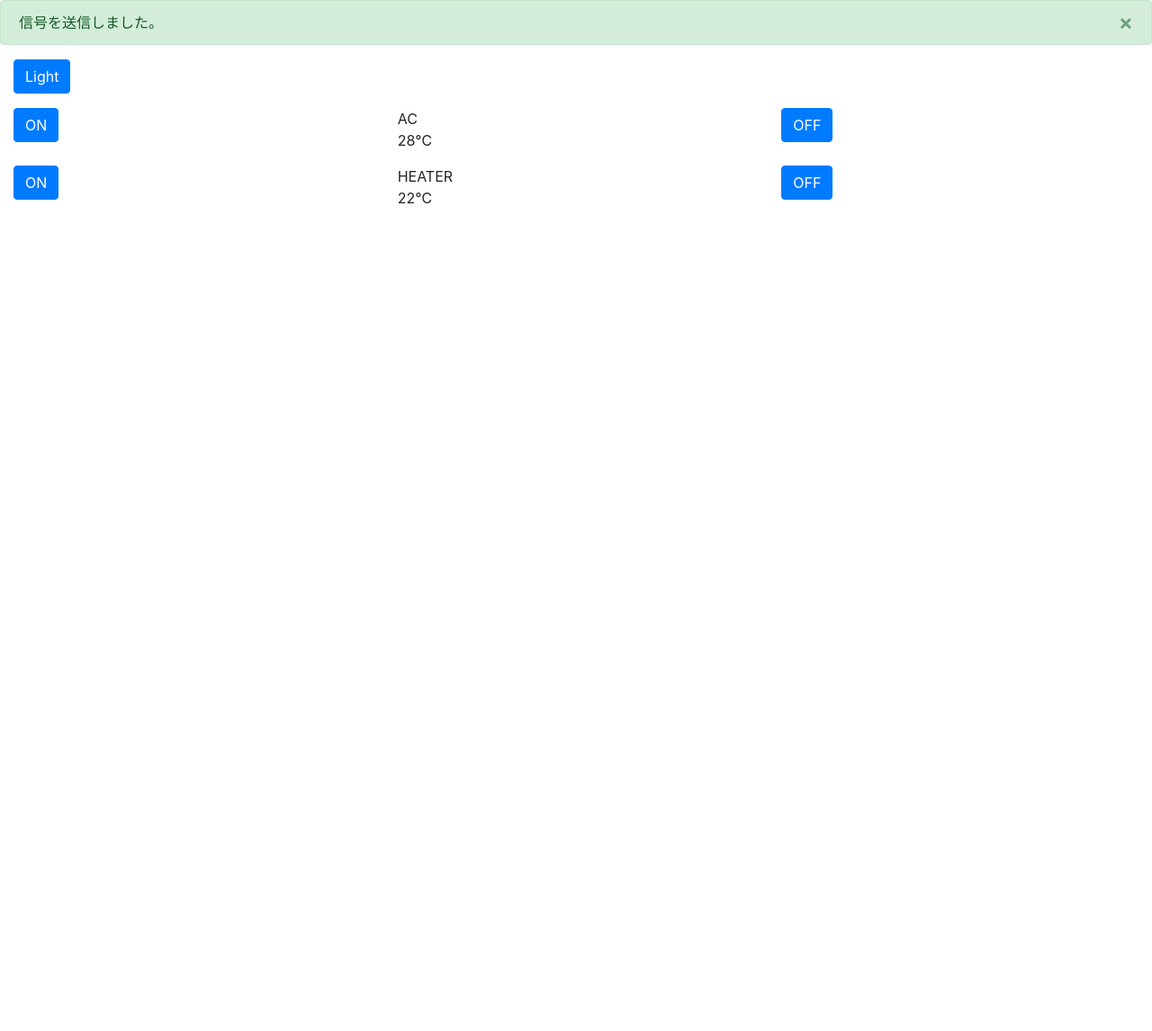
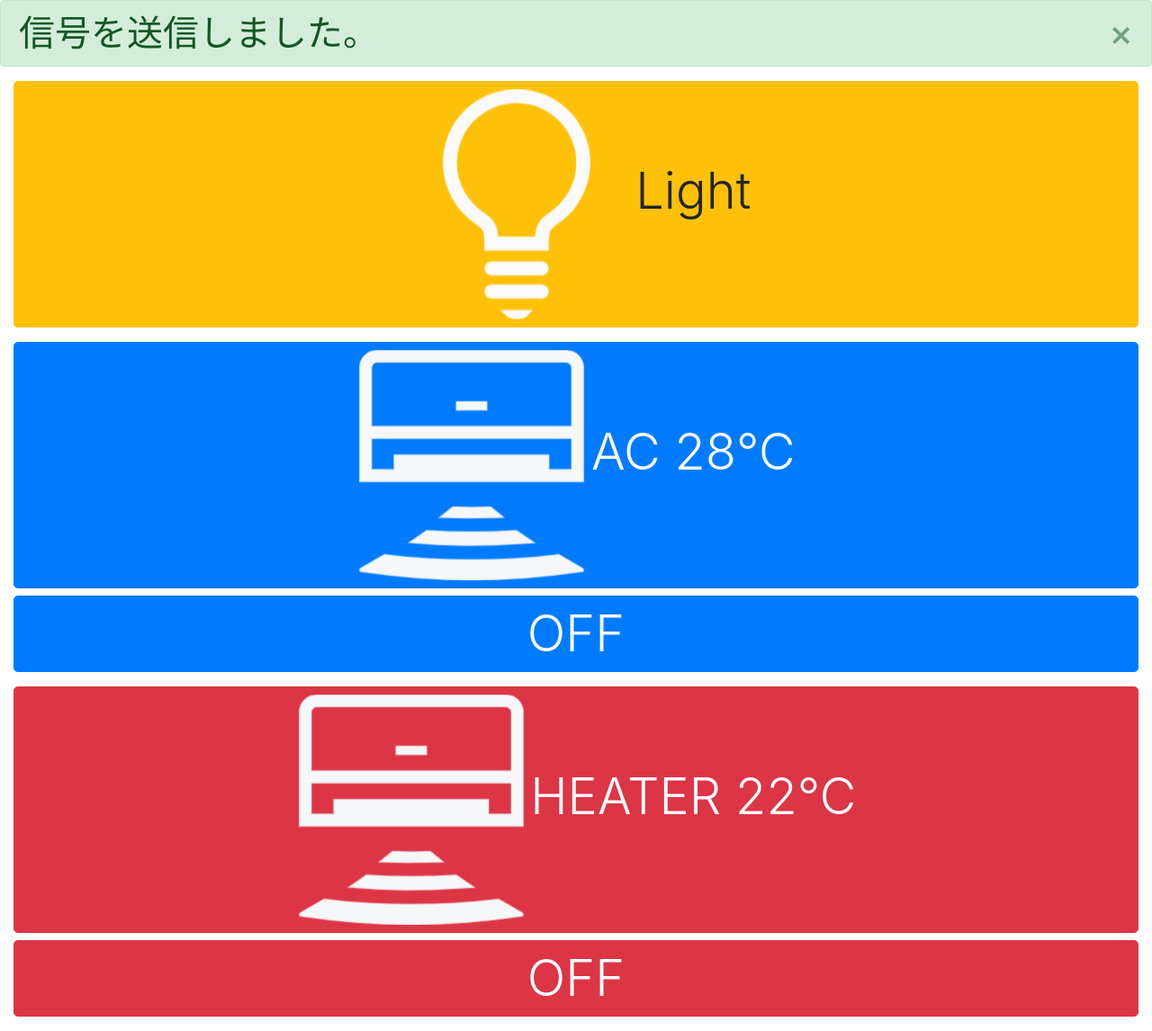
Before and after one commit to mitty1293/irkit_flask, a Flask app: page /light in a window 1280 px wide. Shown: the whole page at 90% size. Before the commit the page ends 226 px from the top, so only its background shows below. Run offline with Flask 2, Linux system fonts and the light colour scheme; data that the repository does not hold is empty; some libraries are stand-ins or nearby versions.

Commit message:
UI修正

```diff
--- a/irkit_flask/app/templates/index.html
+++ b/irkit_flask/app/templates/index.html
@@ -13,37 +13,28 @@
 		{% endblock %}
         <div class="container-fluid">
             <p>
-                <div class="row">
-                    <div class="col">
-                        <a class="btn btn-primary" href="/light" role="button">Light</a>
-                    </div>
-                </div>
+                <a class="btn btn-warning btn-lg btn-block" href="/light" role="button">
+                    <img src="../static/light.png">
+                    <span class="display-4">Light</span>
+                </a>
             </p>
             <p>
-                <div class="row">
-                    <div class="col">
-                        <a class="btn btn-primary" href="/ac-on" role="button">ON</a>
-                    </div>
-                    <div class="col">
-                        AC<br>28&#x2103;
-                    </div>
-                    <div class="col">
-                        <a class="btn btn-primary" href="/ac-off" role="button">OFF</a>
-                    </div>
-                </div>
+                <a class="btn btn-primary btn-lg btn-block" href="/ac-on" role="button">
+                    <img src="../static/ac_heater.png">
+                    <span class="display-4">AC 28&#x2103;</span>
+                </a>
+                <a class="btn btn-primary btn-lg btn-block" href="/ac-off" role="button">
+                    <span class="display-4">OFF</span>
+                </a>
             </p>
             <p>
-                <div class="row">
-                    <div class="col">
-                        <a class="btn btn-primary" href="/heater-on" role="button">ON</a>
-                    </div>
-                    <div class="col">
-                        HEATER<br>22&#x2103;
-                    </div>
-                    <div class="col">
-                        <a class="btn btn-primary" href="/heater-off" role="button">OFF</a>
-                    </div>
-                </div>
+                <a class="btn btn-danger btn-lg btn-block" href="/heater-on" role="button">
+                    <img src="../static/ac_heater.png">
+                    <span class="display-4">HEATER 22&#x2103;</span>
+                </a>
+                <a class="btn btn-danger btn-lg btn-block" href="/heater-off" role="button">
+                    <span class="display-4">OFF</span>
+                </a>
             </p>
         </div>
         <!-- Optional JavaScript -->
--- a/irkit_flask/app/templates/req_success.html
+++ b/irkit_flask/app/templates/req_success.html
@@ -5,9 +5,9 @@
 {% block content %}
 	<!-- 信号送信成功メッセージ表示部 -->
 	<div class="alert alert-success alert-dismissible fade show" role="alert">
-		信号を送信しました。
+		<span class="h1">信号を送信しました。</span>
 		<button type="button" class="close" data-dismiss="alert" aria-label="閉じる">
-			<span aria-hidden="true">&times;</span>
+			<span aria-hidden="true" class="h1">&times;</span>
 		</button>
 	</div>
 {% endblock %}
```
Also changed, not shown: irkit_flask/app/static/ac_heater.png (added), irkit_flask/app/static/light.png (added).
